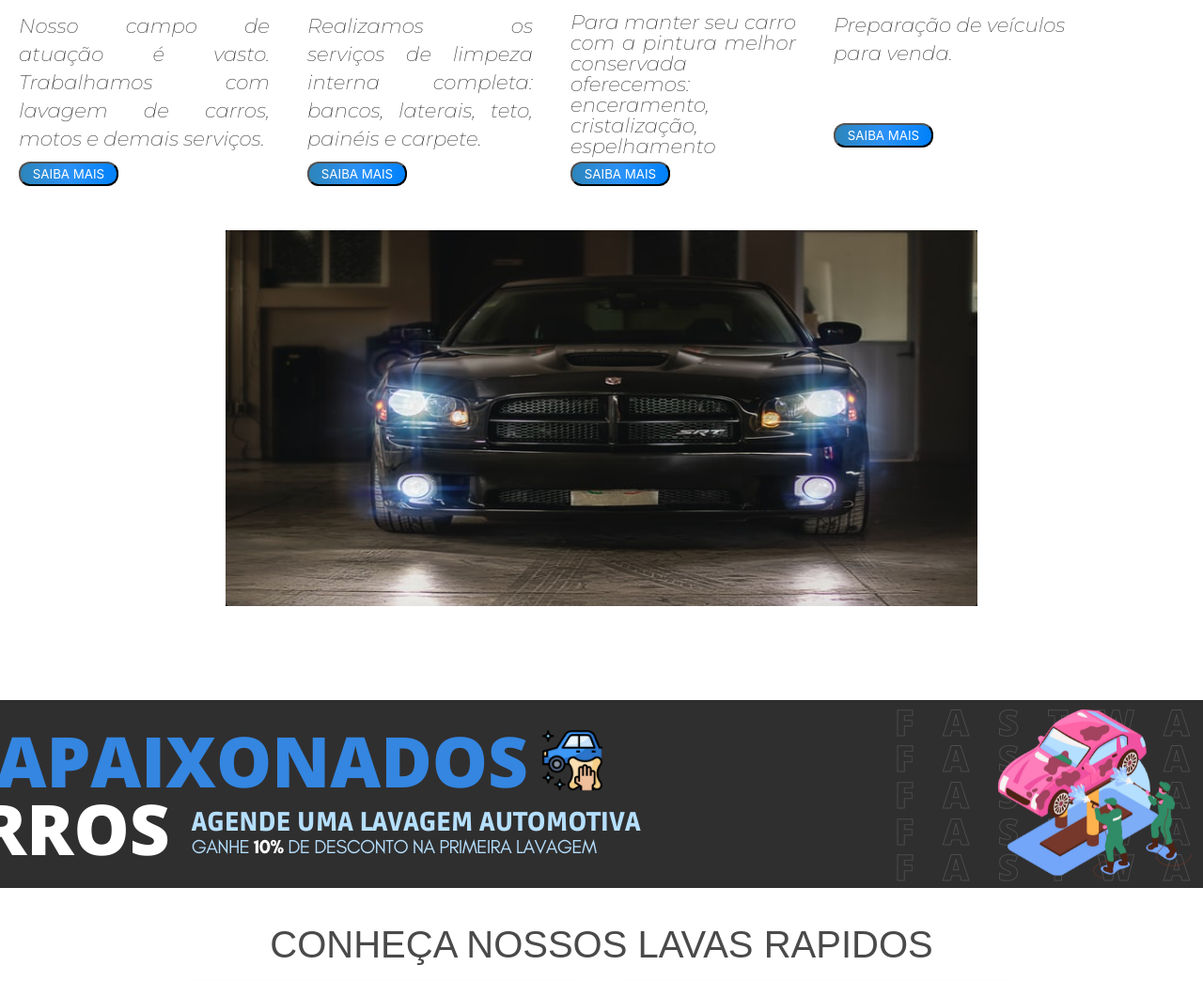
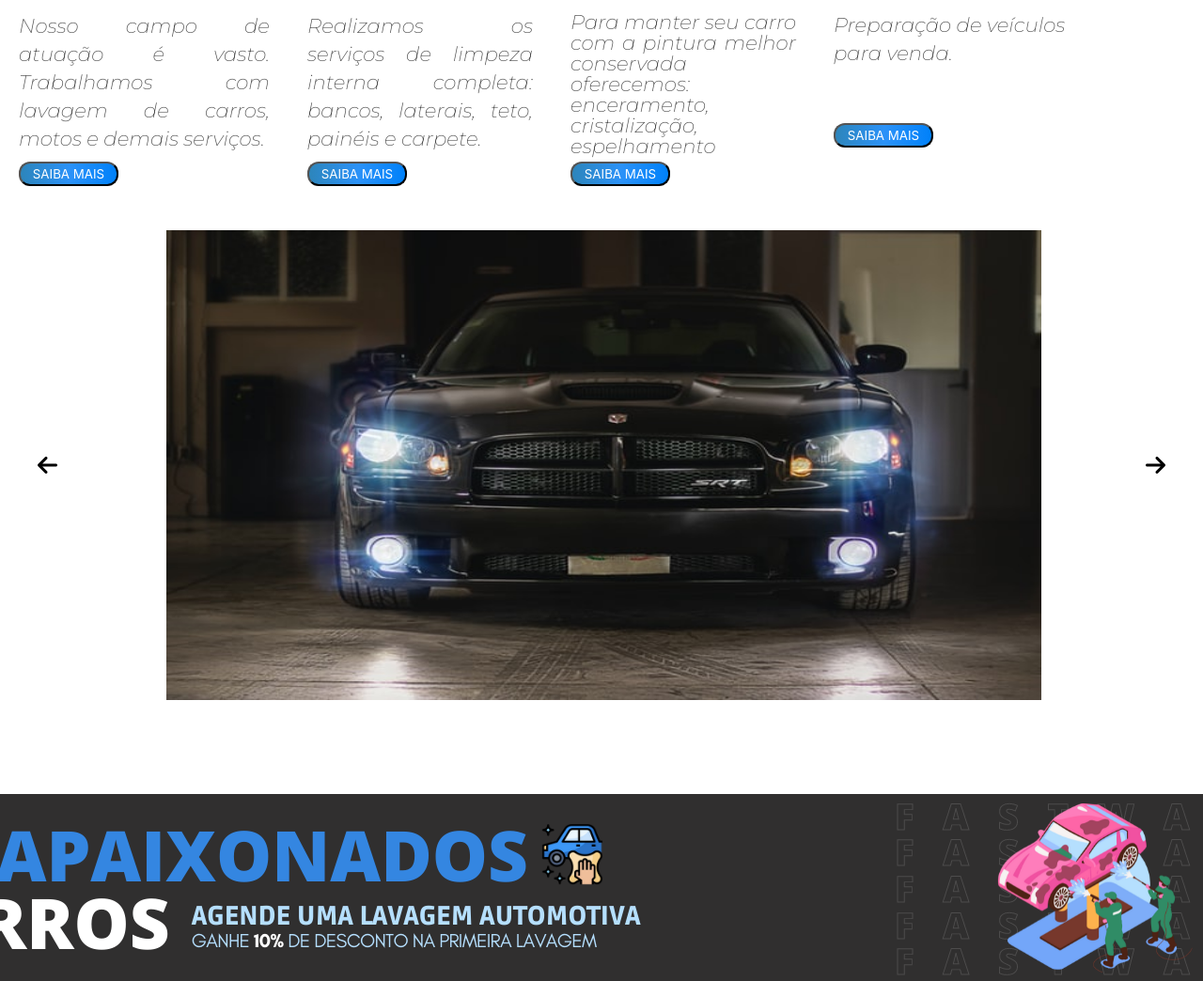
Before and after one commit to pedrohenrisoares/sitefastwash, a PHP site: page / in a window 1280 px wide. Shown: the part 1515-2559 px from the top of the page at 94% size. Run offline with PHP 8.4, Linux system fonts and the light colour scheme; some libraries are stand-ins or nearby versions; some web fonts are replaced.

Commit message:
Slide na galeria da home]

```diff
--- a/css/style.css
+++ b/css/style.css
@@ -442,32 +442,27 @@ margin: 0 auto;
 
 .galeria-home {
     margin-top: 150px;
-    height: 400px;
+    height: 500px;
     color: black;
     display: flex;
     justify-content: center;
     width: 1200px;
     margin-left: auto;
     margin-right: auto;
-}
-
-.roletahome {
-    height: 400px;
-    border: 1px;
-    display: flex;
-    justify-content: center;
-    color: white;
     align-items: center;
-    width: 800px;
-    background-color: black;
-}
-
-.roletahome img {
-    background: black;
-    width: 100%;
-    height: 100%;
-    border-radius: 4px;
-}
+}
+.galeria-home img{
+    width: 80%;
+    height: 500px;
+    margin: 0 auto;
+}
+#galeria-previous-arrows{
+
+}
+#galeria-next-arrow{
+
+}
+
 
 .banner2 {
     margin-top: 100px;
--- a/index.html
+++ b/index.html
@@ -137,8 +137,14 @@
                         <button class="buttonservico"> Saiba mais</button>
                 </article>
         </section>
-        <section class="galeria-home site ">
-            <div class="roletahome">
+        <section class="galeria-home">
+            <div>
+                <img src="assets/walter-lee-olivares-de-la-cruz-pkgzEswVRMg-unsplash.jpg" alt="galeria">
+            </div>
+            <div>
+                <img src="assets/walter-lee-olivares-de-la-cruz-pkgzEswVRMg-unsplash.jpg" alt="galeria">
+            </div>
+            <div>
                 <img src="assets/walter-lee-olivares-de-la-cruz-pkgzEswVRMg-unsplash.jpg" alt="galeria">
             </div>
         </section>
--- a/js/animations.js
+++ b/js/animations.js
@@ -32,5 +32,12 @@ $(document).ready(function(){
 
     });
 
+    $('.galeria-home').slick({
+        prevArrow: '<span id="galeria-previous-arrows"><i class="fa-solid fa-arrow-left fa-xl"></i></span>',
+        nextArrow: '<span id="galeria-next-arrow"><i class="fa-solid fa-arrow-right fa-xl"></i></span>',
+        autoplaySpeed: 2500,
+        autoplay: true,
+    });
+
 
 });
```
